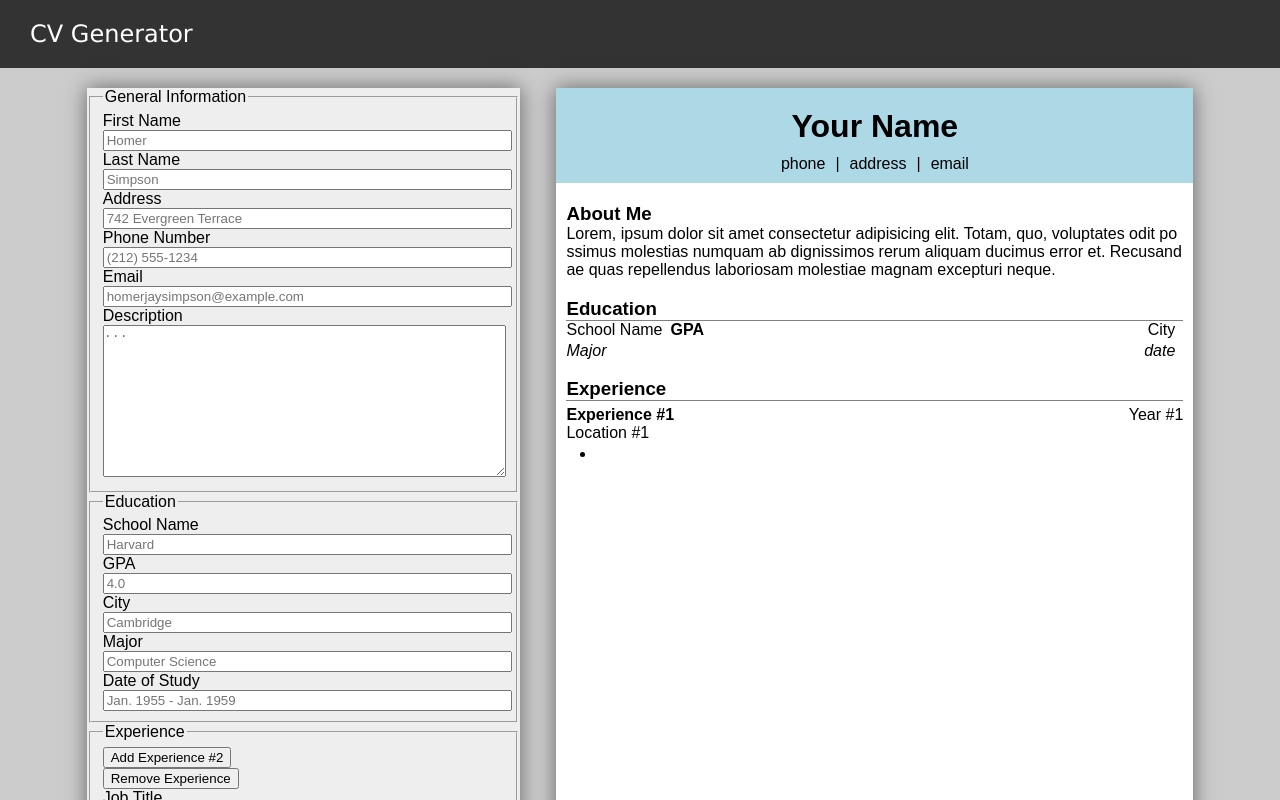
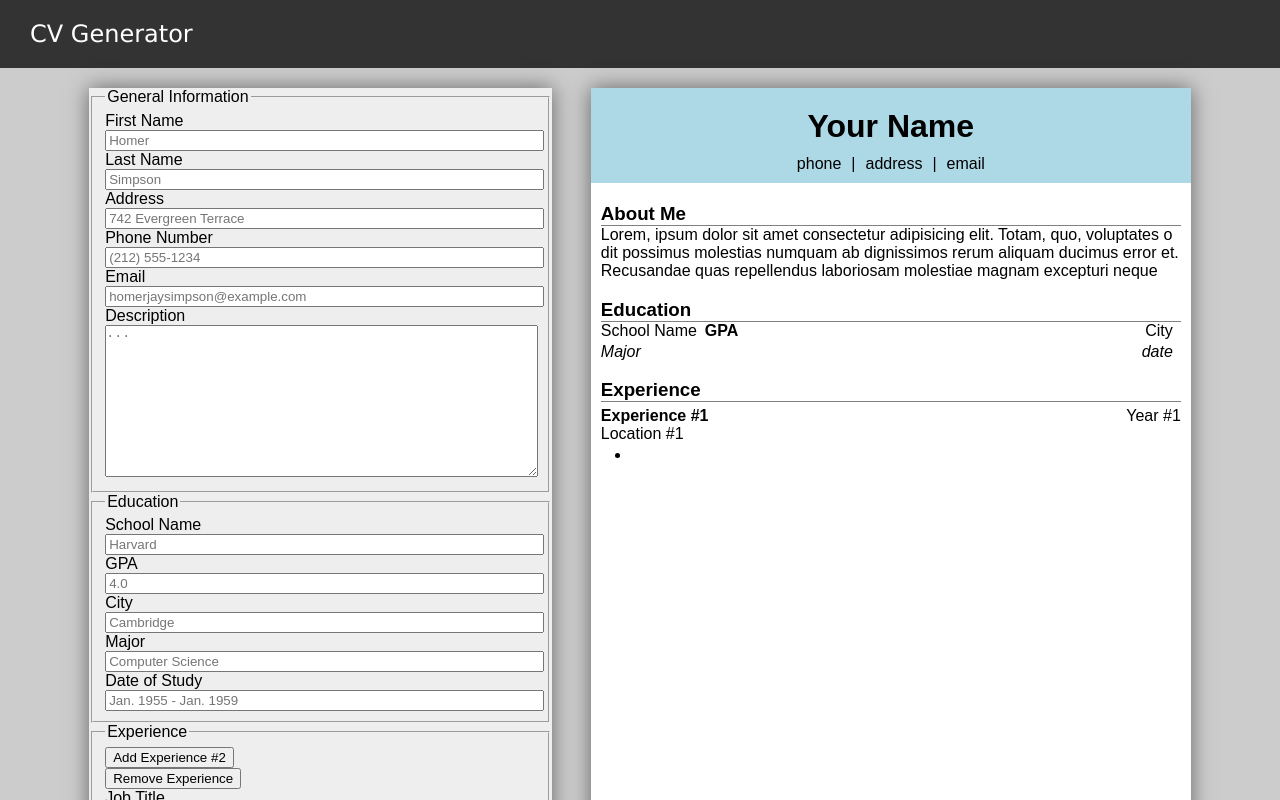
Before and after one commit to joshkat/CV-Generator, a React (Vite) app: page / in a window 1280 px wide. Built offline with nearby package versions, Linux system fonts and the light colour scheme.

Commit message:
general style updates

```diff
--- a/src/components/cv-view/GeneralInfoPreview.jsx
+++ b/src/components/cv-view/GeneralInfoPreview.jsx
@@ -17,9 +17,10 @@ export default function GeneralInfoPreview({ generalInfoObj }) {
       </div>
       <div className="header-about-wrapper">
         <h3 className="header-about-title">About Me</h3>
+        <div className="title-underline"></div>
         <div>
           {generalInfoObj.infoDescription ||
-            "Lorem, ipsum dolor sit amet consectetur adipisicing elit. Totam, quo, voluptates odit possimus molestias numquam ab dignissimos rerum aliquam ducimus error et. Recusandae quas repellendus laboriosam molestiae magnam excepturi neque."}
+            "Lorem, ipsum dolor sit amet consectetur adipisicing elit. Totam, quo, voluptates odit possimus molestias numquam ab dignissimos rerum aliquam ducimus error et. Recusandae quas repellendus laboriosam molestiae magnam excepturi neque"}
         </div>
       </div>
     </>
--- a/src/components/inputs/Experience.jsx
+++ b/src/components/inputs/Experience.jsx
@@ -66,6 +66,15 @@ export default function Experience({
               handler={handleExperienceInputChange}
             />
 
+            <FormInput
+              key={"year" + experience_object.number.toString()}
+              title={"Year"}
+              type="text"
+              id={"year" + experience_object.number.toString()}
+              placeholder={"2000 - Present"}
+              handler={handleExperienceInputChange}
+            />
+
             <p className="input-title">Description</p>
             <textarea
               key={"description" + experience_object.number.toString()}
--- a/src/styles/MainSection.css
+++ b/src/styles/MainSection.css
@@ -1,7 +1,7 @@
 .inputForm {
   height: 100%;
   width: 100%;
-  max-width: 800px;
+  max-width: 600px;
   overflow: scroll;
   overflow-x: hidden;
   background-color: #eeeeee;
@@ -13,7 +13,7 @@
   word-break: break-all;
   overflow: scroll;
   overflow-x: hidden;
-  max-width: 800px;
+  max-width: 600px;
   height: 100%;
   background-color: white;
   box-shadow: 0 0 20px rgba(0, 0, 0, 0.5);
@@ -31,7 +31,7 @@
 @media screen and (width < 900px) {
   .inputForm,
   .cv-display {
-    width: 100%;
+    max-width: 100%;
   }
 
   .divider {
```
